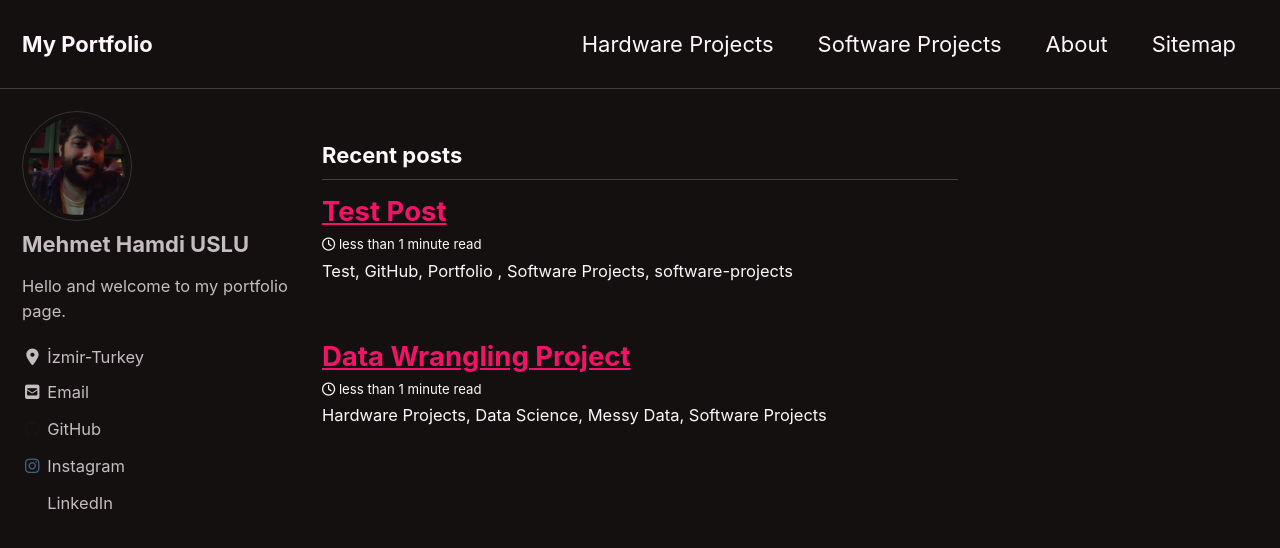
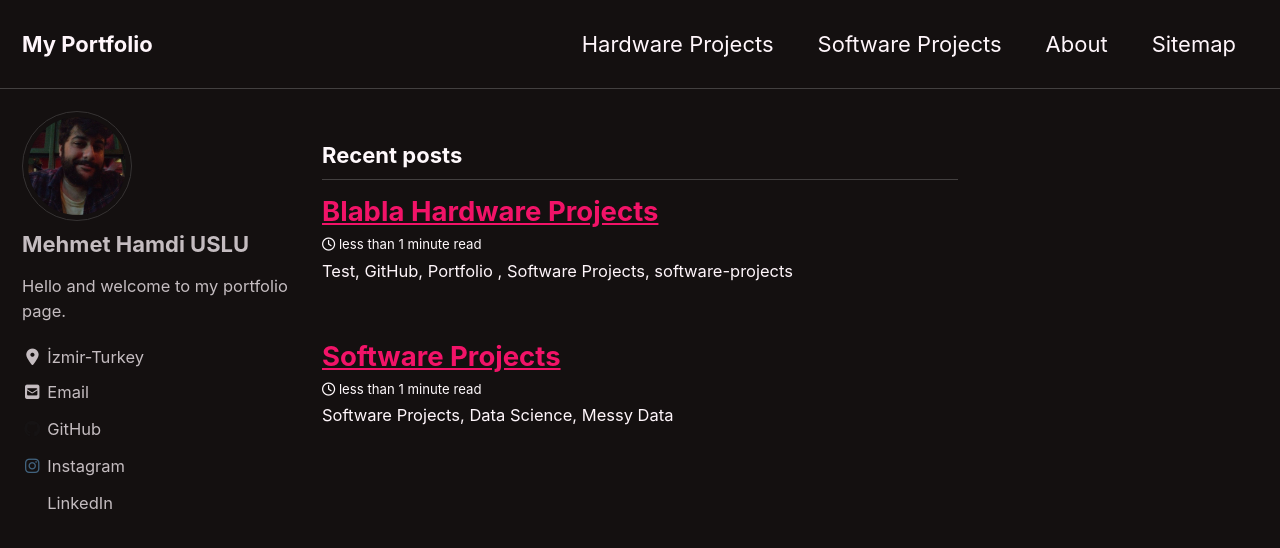
Before and after one commit to glorkpixels/glorkpixels.github.io, a Jekyll site: the page built from index.html, in a window 1280 px wide and 900 px high. Shown: the top 548 px of the window. Built offline with Jekyll 4.4.1, drawn with Linux system fonts in a browser that asks for light colours; cached includes are drawn as plain includes; nearby versions of some CDN libraries; the list of posts is cut into pages by our own code.

Commit message:
pagesadd

```diff
--- a/_posts/2018-01-28-perceptron.md
+++ b/_posts/2018-01-28-perceptron.md
@@ -1,10 +1,10 @@
 ---
-title: "Data Wrangling Project"
+title: "Software Projects"
 date: 2018-01-28
-tags: [data wrangling, data science, messy data, Software Projects]
+tags: [Software Projects, data science, messy data, Software Projects]
 header:
-  image: "/images/perceptron/percept.jpg"
-excerpt: "Hardware Projects, Data Science, Messy Data, Software Projects"
+  image: "/images/test.jpg"
+excerpt: "Software Projects, Data Science, Messy Data"
 
 ---
 
--- a/_posts/2020-01-28-ArduinoTest.md
+++ b/_posts/2020-01-28-ArduinoTest.md
@@ -1,7 +1,7 @@
 ---
-title: "Test Post"
+title: "Blabla Hardware Projects"
 date: 2020-01-28
-tags: [test , GitHub, portfolio, software, Software, Software Projects]
+tags: [test , GitHub, portfolio, software, Software, Hardware Projects]
 header:
   image: "/images/test/test.jpg "
 excerpt: "Test, GitHub, Portfolio , Software Projects, software-projects"
```
Also changed, not shown: images/test.jpg (renamed from images/test/test.jpg).
